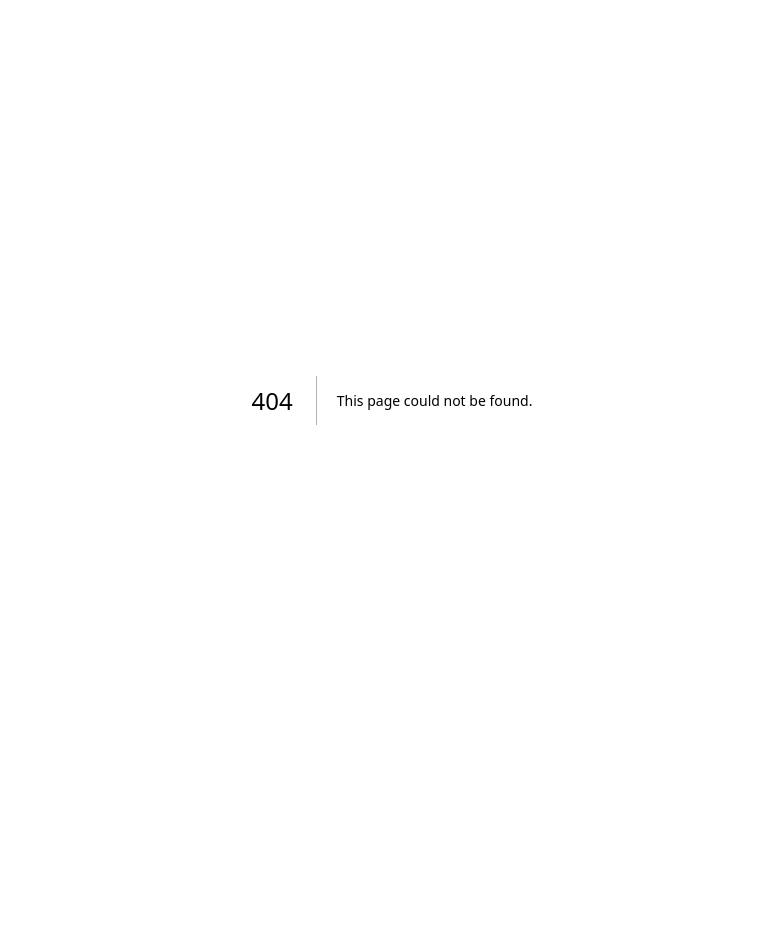
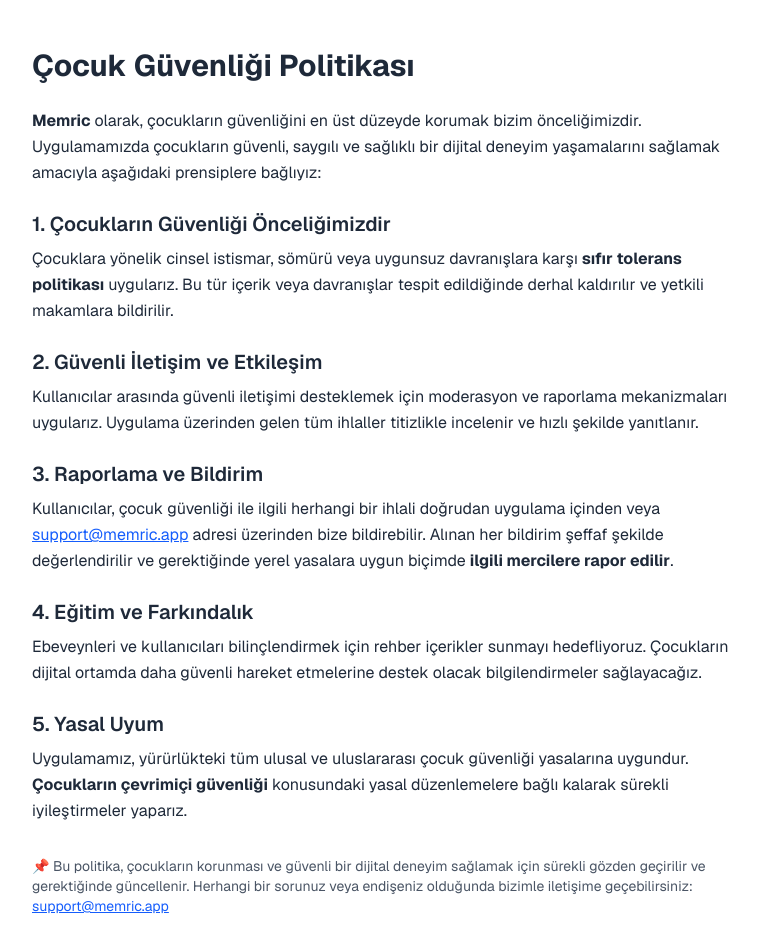
Before and after one commit to zarlixq/memric-about-web, a Next.js app: page /child-safety in a window 1280 px wide. Before the commit this address had no page. Shown: the top 952 px of the page, without its empty margins (248-1007 px from the left). Before the commit the page ends 800 px from the top, so only its background shows below. Built offline with nearby package versions, Linux system fonts and the light colour scheme.

Commit message:
child-safety

```diff
--- /dev/null
+++ b/app/child-safety/page.tsx
@@ -0,0 +1,82 @@
+"use client";
+
+import React from "react";
+
+export default function ChildSafetyPolicy() {
+  return (
+    <div className="max-w-3xl mx-auto px-6 py-12 text-gray-800 leading-relaxed">
+      <h1 className="text-3xl font-bold mb-6">Çocuk Güvenliği Politikası</h1>
+
+      <p className="mb-4">
+        <strong>Memric</strong> olarak, çocukların güvenliğini en üst düzeyde
+        korumak bizim önceliğimizdir. Uygulamamızda çocukların güvenli, saygılı
+        ve sağlıklı bir dijital deneyim yaşamalarını sağlamak amacıyla aşağıdaki
+        prensiplere bağlıyız:
+      </p>
+
+      <h2 className="text-xl font-semibold mt-6 mb-2">
+        1. Çocukların Güvenliği Önceliğimizdir
+      </h2>
+      <p className="mb-4">
+        Çocuklara yönelik cinsel istismar, sömürü veya uygunsuz davranışlara
+        karşı <strong>sıfır tolerans politikası</strong> uygularız. Bu tür
+        içerik veya davranışlar tespit edildiğinde derhal kaldırılır ve yetkili
+        makamlara bildirilir.
+      </p>
+
+      <h2 className="text-xl font-semibold mt-6 mb-2">
+        2. Güvenli İletişim ve Etkileşim
+      </h2>
+      <p className="mb-4">
+        Kullanıcılar arasında güvenli iletişimi desteklemek için moderasyon ve
+        raporlama mekanizmaları uygularız. Uygulama üzerinden gelen tüm ihlaller
+        titizlikle incelenir ve hızlı şekilde yanıtlanır.
+      </p>
+
+      <h2 className="text-xl font-semibold mt-6 mb-2">3. Raporlama ve Bildirim</h2>
+      <p className="mb-4">
+        Kullanıcılar, çocuk güvenliği ile ilgili herhangi bir ihlali doğrudan
+        uygulama içinden veya{" "}
+        <a
+          href="mailto:support@memric.app"
+          className="text-blue-600 underline"
+        >
+          support@memric.app
+        </a>{" "}
+        adresi üzerinden bize bildirebilir. Alınan her bildirim şeffaf şekilde
+        değerlendirilir ve gerektiğinde yerel yasalara uygun biçimde{" "}
+        <strong>ilgili mercilere rapor edilir</strong>.
+      </p>
+
+      <h2 className="text-xl font-semibold mt-6 mb-2">
+        4. Eğitim ve Farkındalık
+      </h2>
+      <p className="mb-4">
+        Ebeveynleri ve kullanıcıları bilinçlendirmek için rehber içerikler
+        sunmayı hedefliyoruz. Çocukların dijital ortamda daha güvenli
+        hareket etmelerine destek olacak bilgilendirmeler sağlayacağız.
+      </p>
+
+      <h2 className="text-xl font-semibold mt-6 mb-2">5. Yasal Uyum</h2>
+      <p className="mb-4">
+        Uygulamamız, yürürlükteki tüm ulusal ve uluslararası çocuk güvenliği
+        yasalarına uygundur. <strong>Çocukların çevrimiçi güvenliği</strong>{" "}
+        konusundaki yasal düzenlemelere bağlı kalarak sürekli iyileştirmeler
+        yaparız.
+      </p>
+
+      <p className="mt-8 text-sm text-gray-600">
+        📌 Bu politika, çocukların korunması ve güvenli bir dijital deneyim
+        sağlamak için sürekli gözden geçirilir ve gerektiğinde güncellenir.
+        Herhangi bir sorunuz veya endişeniz olduğunda bizimle iletişime
+        geçebilirsiniz:{" "}
+        <a
+          href="mailto:support@memric.app"
+          className="text-blue-600 underline"
+        >
+          support@memric.app
+        </a>
+      </p>
+    </div>
+  );
+}
```
